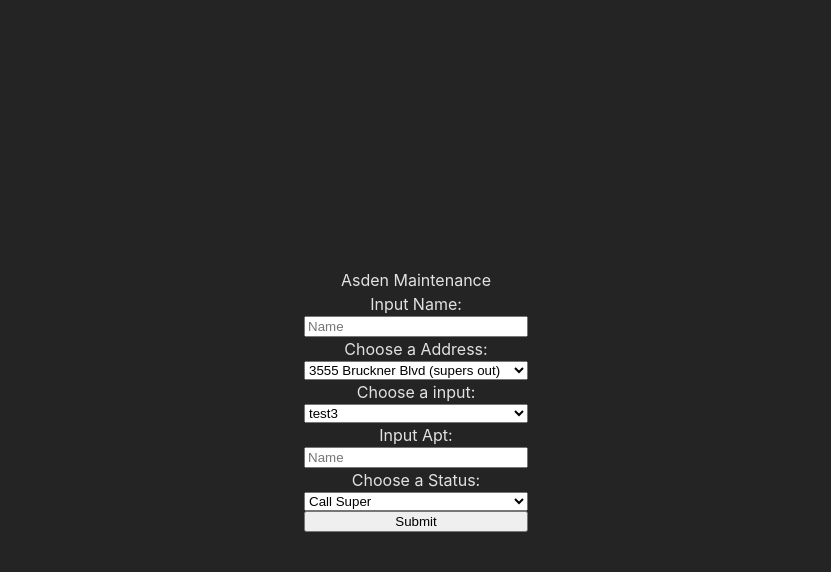
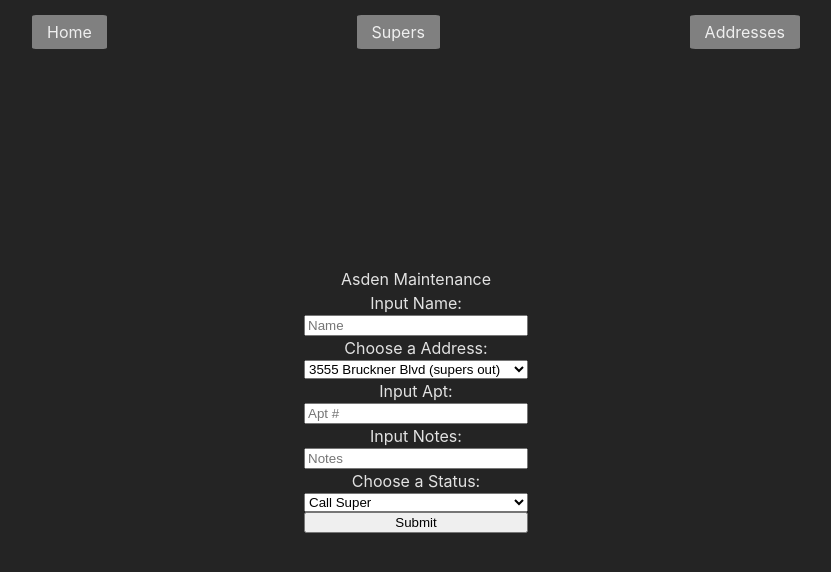
Before and after one commit to Edthev/workWebscraper, a React (Vite) app: page / in a window 1280 px wide. Shown: the top 572 px of the page, without its empty margins (224-1055 px from the left). Built offline with nearby package versions, Linux system fonts and the light colour scheme.

Commit message:
added navbar, data and fixed positioning

```diff
--- a/components/dropDownForm.jsx
+++ b/components/dropDownForm.jsx
@@ -1,5 +1,4 @@
 const DropDownFormComponent = ({name,type,isRequired, options}) => {
-
 
     return (
         <>
--- /dev/null
+++ b/components/sidebar.jsx
@@ -0,0 +1,10 @@
+const sideBar = () => {
+    return(
+        <div className="sidebar">
+            <a>Home</a>
+            <a>Supers</a>
+            <a>Addresses</a>
+        </div>
+    )
+}
+export default sideBar
--- a/src/App.jsx
+++ b/src/App.jsx
@@ -2,64 +2,14 @@ import './index.css'
 import TextFormComponent from "../components/textForm.jsx"
 import DropDownFormComponent from "../components/dropDownForm.jsx"
 import react, {useState} from 'react'
+import data from "./assets/info.json"
+import SideBar from "../components/sidebar.jsx"
 
 function App() {
   //	Status	Tenant Call Notes	Tenant Number	Follow Up Notes	Created Time	Finished Notes	Super Arrived	Priority	Fix:
-  const buildingAddressesArray = [
-    "3555 Bruckner Blvd (supers out)",
-    "3224 Grand Concourse (here)",
-    "1777 Grand Concourse(call)",
-    "950 bronx park south",
-    "946 bronx park south",
-    "940 bronx park south",
-    "932 bronx park south",
-    "926 Bronx Park South",
-    "922 Bronx Park South",
-    "1711 Morris Ave",
-    "1704 Morris Ave",
-    "1685 Morris Ave",
-    "1521 sheridan (apt w/ supper)",
-    "1511 Sheridan Ave(apt w/ supper)",
-    "2137 Vyse ave bronx park south",
-    "1374 Bronx River Ave",
-    "1364 Bronx River Ave",
-    "3578 DeKalb Ave",
-    "3576 DeKalb Ave",
-    "3574 dekalb ave",
-    "3572 dekalb",
-  ]
-  const status = [
-      "Call Super",
-      "Called Super",
-      "Texted Super",
-      "Told Super In-Person",
-      "Call Back",
-      "Email 3rd party",
-      "Emailed 3rd Party",
-      "Called 3rd Party",
-      "In-Person",
-      "Recall Tenant",
-      "Waiting On 3rd Party",
-      "Tell Jesus",
-      "Tenant Called Super",
-      "Super is Visiting",
-      "Call 3rd Party",
-      "Partial Fix",
-      "Invoice Approval",
-      "Waiting for Plumber",
-      "Finished/Done",
-      "Can't Follow Up",
-      "Doesn't Matter",
-      "Maybe Fixed",
-      "Finish Today",
-      "Roger",
-      "Set Appointment with tenant",
-      "Call Tennecia",
-      "Isaac",
-      "Tenant Texted Us",
-      "Tenant Emailed Us",
-      "Told Isaac",
-  ]
+  let buildingAddressesArray = Object.values(data["addresses"])
+  buildingAddressesArray = Object.keys(buildingAddressesArray[0])
+  const status = data["status"]
   const [formData,setFormData] = useState({
     names:''
   })
@@ -73,13 +23,14 @@ function App() {
   }
   return (
       <div>
+        <SideBar/>
         Asden Maintenance
         <form>
-          <TextFormComponent name="Input Name:"  isRequired={true} placeholder="Name"/>
+          <TextFormComponent name="Input Name:"  isRequired={false} placeholder="Name"/>
           <DropDownFormComponent name="Address"  isRequired={true} options={buildingAddressesArray}/>
-          <DropDownFormComponent name="input"  isRequired={true} options={["test3","test4"]}/>
-          <TextFormComponent name="Input Apt:"  isRequired={true} placeholder="Name"/>
-          <DropDownFormComponent name="Status"  isRequired={true} options={status}/>
+          <TextFormComponent name="Input Apt:"  isRequired={true} placeholder="Apt #"/>
+          <TextFormComponent name="Input Notes:"  isRequired={false} placeholder="Notes"/>
+          <DropDownFormComponent name="Status"  isRequired={false} options={status}/>
           <div></div>
           <input type="submit" value="Submit"/>
         </form>
--- /dev/null
+++ b/src/assets/info.json
@@ -0,0 +1,257 @@
+{
+    "supers":[
+        {
+            "id":"0",
+            "name":"Carlos Matos",
+            "personal number":"929-472-9308",
+            "work number":"",
+            "english": false,
+            "notes":""
+        },
+        {
+            "id":"1",
+            "name":"Eddie Quinones",
+            "personal number":"",
+            "work number":"732-534-2195",
+            "english": false,
+            "notes":""
+        },
+        {
+            "id":"2",
+            "name":"Francisco Gomez",
+            "personal number":"",
+            "work number":"",
+            "english": false,
+            "notes":""
+        },
+        {
+            "id":"3",
+            "name":"Jesus Bobadilla",
+            "personal number":"",
+            "work number":"",
+            "english": false,
+            "notes":""
+        },
+        {
+            "id":"4",
+            "name":"Jhonny Cristian",
+            "personal number":"",
+            "work number":"",
+            "english": false,
+            "notes":""
+        },
+        {
+            "id":"5",
+            "name":"Johan Duran",
+            "personal number":"",
+            "work number":"",
+            "english": false,
+            "notes":""
+        },
+        {
+            "id":"6",
+            "name":"Jose Celido",
+            "personal number":"",
+            "work number":"",
+            "english": false,
+            "notes":""
+        },
+        {
+            "id":"7",
+            "name":"Jose Sanchez",
+            "personal number":"",
+            "work number":"",
+            "english": false,
+            "notes":""
+        },
+        {
+            "id":"8",
+            "name":"Julio Brito ",
+            "personal number":"",
+            "work number":"732-644-7738",
+            "english": false,
+            "notes":"(out this week contact Renso)"
+        },
+        {
+            "id":"9",
+            "name":"Manuel Vargas",
+            "personal number":"",
+            "work number":"917-200-7458",
+            "english": false,
+            "notes":""
+        },
+        {
+            "id":"10",
+            "name":"",
+            "personal number":"",
+            "work number":"",
+            "english": false,
+            "notes":""
+        }
+
+    ],
+    "addresses":[
+        {
+            "3555 Bruckner Blvd (supers out)":{
+                "Super":{
+                    "Name":"",
+                    "Number":"",
+                    "Notes":"",
+                    "Super's Replacement":null
+                }
+            },
+            "3224 Grand Concourse (here)":{
+                "Super":{
+                    "Name":"",
+                    "Number":"",
+                    "Notes":""}
+            },
+            "1777 Grand Concourse(call)":{
+                "Super":{
+                    "Name":"",
+                    "Number":"",
+                    "Notes":""}
+            },
+            "950 bronx park south":{
+                "Super":{
+                    "Name":"",
+                    "Number":"",
+                    "Notes":""}
+            },
+            "946 bronx park south":{
+                "Super":{
+                    "Name":"",
+                    "Number":"",
+                    "Notes":""}
+            },
+            "940 bronx park south":{
+                "Super":{
+                    "Name":"",
+                    "Number":"",
+                    "Notes":""}
+            },
+            "932 bronx park south":{
+                "Super":{
+                    "Name":"",
+                    "Number":"",
+                    "Notes":""}
+            },
+            "926 Bronx Park South":{
+                "Super":{
+                    "Name":"",
+                    "Number":"",
+                    "Notes":""}
+            },
+            "922 Bronx Park South":{
+                "Super":{
+                    "Name":"",
+                    "Number":"",
+                    "Notes":""}
+            },
+            "1711 Morris Ave":{
+                "Super":{
+                    "Name":"",
+                    "Number":"",
+                    "Notes":""}
+            },
+            "1704 Morris Ave":{
+                "Super":{
+                    "Name":"",
+                    "Number":"",
+                    "Notes":""}
+            },
+            "1685 Morris Ave":{
+                "Super":{
+                    "Name":"",
+                    "Number":"",
+                    "Notes":""}
+            },
+            "1521 sheridan (apt w/ supper)":{
+                "Super":{
+                    "Name":"",
+                    "Number":"",
+                    "Notes":""}
+            },
+            "1511 Sheridan Ave(apt w/ supper)":{
+                "Super":{
+                    "Name":"",
+                    "Number":"",
+                    "Notes":""}
+            },
+            "2137 Vyse ave bronx park south":{
+                "Super":{
+                    "Name":"",
+                    "Number":"",
+                    "Notes":""}
+            },
+            "1374 Bronx River Ave":{
+                "Super":{
+                    "Name":"",
+                    "Number":"",
+                    "Notes":""}
+            },
+            "1364 Bronx River Ave":{
+                "Super":{
+                    "Name":"",
+                    "Number":"",
+                    "Notes":""}
+            },
+            "3578 DeKalb Ave":{
+                "Super":{
+                    "Name":"",
+                    "Number":"",
+                    "Notes":""}
+            },
+            "3576 DeKalb Ave":{
+                "Super":{
+                    "Name":"",
+                    "Number":"",
+                    "Notes":""}
+            },
+            "3574 dekalb ave":{
+                "Super":{
+                    "Name":"",
+                    "Number":"",
+                    "Notes":""}
+            },
+            "3572 dekalb":{
+                "Super":{
+                    "Name":"",
+                    "Number":"",
+                    "Notes":""}
+            }
+            }
+    ],
+    "status":[
+        "Call Super",
+        "Called Super",
+        "Texted Super",
+        "Told Super In-Person",
+        "Call Back",
+        "Email 3rd party",
+        "Emailed 3rd Party",
+        "Called 3rd Party",
+        "In-Person",
+        "Recall Tenant",
+        "Waiting On 3rd Party",
+        "Tell Jesus",
+        "Tenant Called Super",
+        "Super is Visiting",
+        "Call 3rd Party",
+        "Partial Fix",
+        "Invoice Approval",
+        "Waiting for Plumber",
+        "Finished/Done",
+        "Can't Follow Up",
+        "Doesn't Matter",
+        "Maybe Fixed",
+        "Finish Today",
+        "Roger",
+        "Set Appointment with tenant",
+        "Call Tennecia",
+        "Isaac",
+        "Tenant Texted Us",
+        "Tenant Emailed Us",
+        "Told Isaac"
+    ]
+}
--- a/src/index.css
+++ b/src/index.css
@@ -29,3 +29,22 @@ form{
   display: flex;
   flex-direction: column;
 }
+.sidebar{
+  position: fixed;
+  top:0;
+  left:20%;
+  width:60%;
+  display: flex;
+  flex-direction: row;
+  justify-content: space-between;
+  a{
+    background-color: grey;
+    margin-top:15px;
+    padding: 5px 15px;
+    align-content: center;
+    border-radius: 5%;
+  }
+  a:hover{
+    background-color: darkgray;
+  }
+}
```
